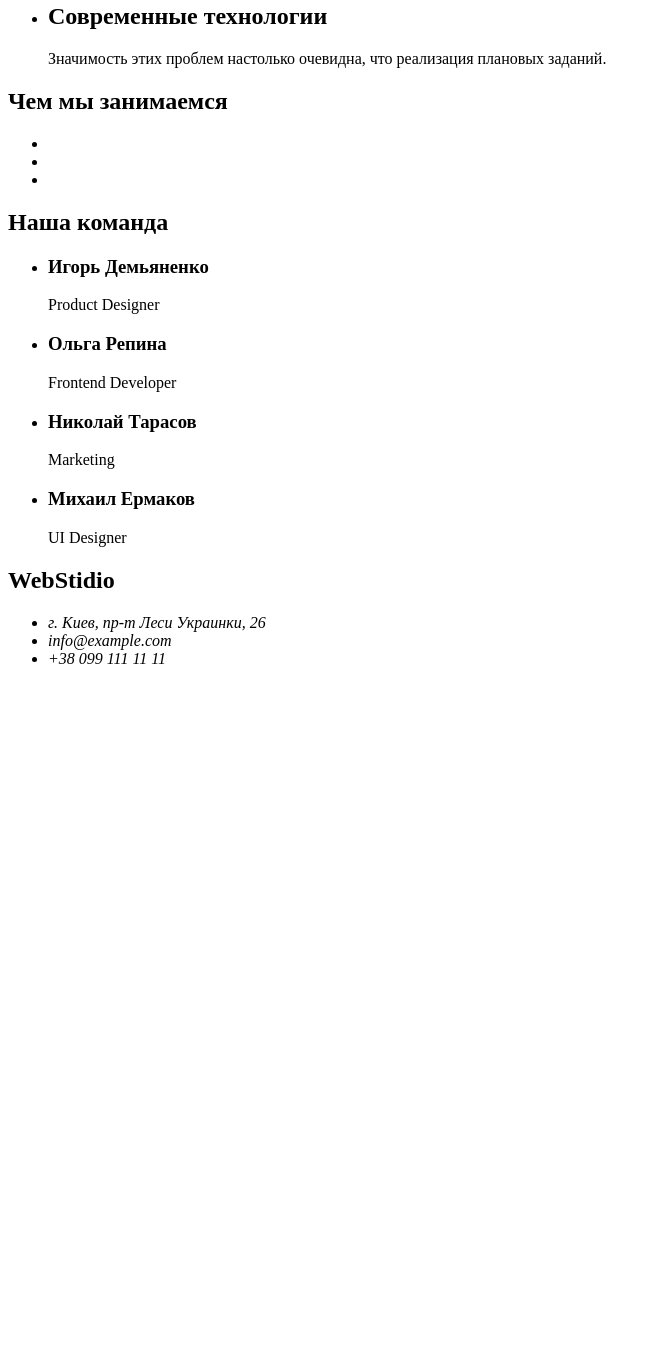
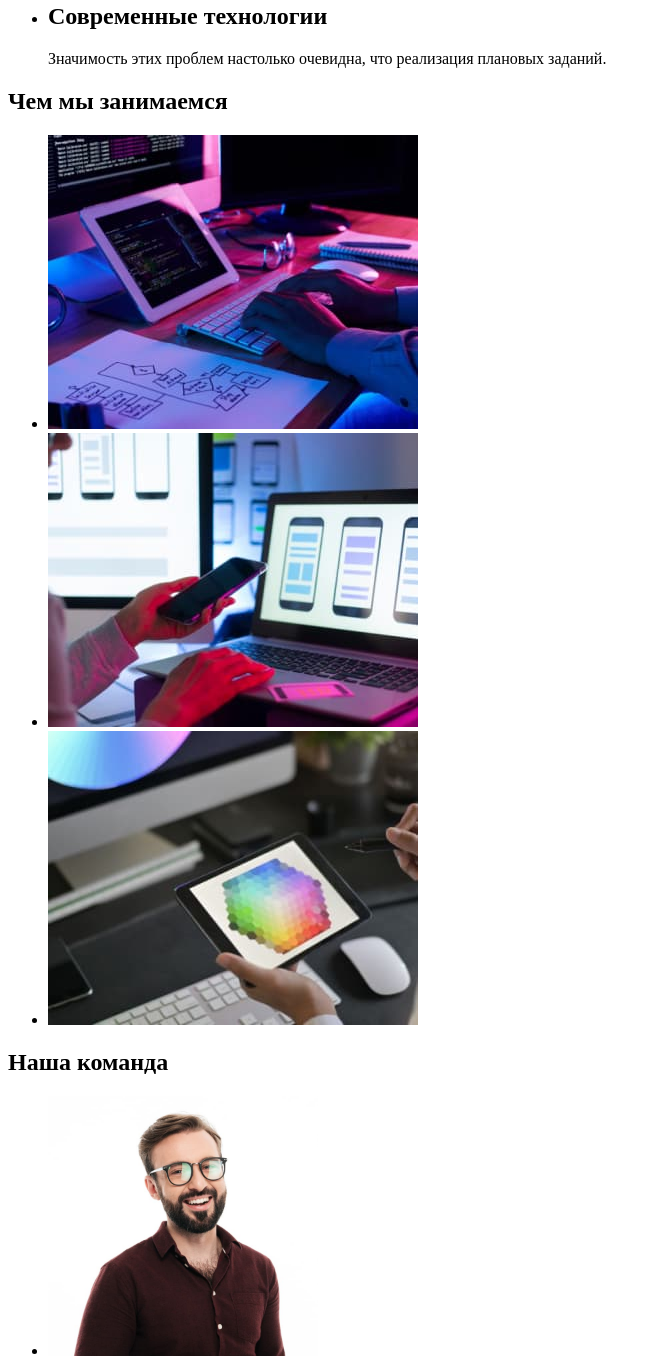
Before and after one commit to simonphoenix67/goit-markup-hw-01, a plain HTML site: page index.html in a window 1280 px wide. Shown: the part 499-1858 px from the top of the page, without its empty margins (0-656 px from the left). Before the commit the page ends 1183 px from the top, so only its background shows below. Drawn offline with Linux system fonts and the light colour scheme.

Commit message:
FirstTry

```diff
--- a/index.html
+++ b/index.html
@@ -4,7 +4,7 @@
     <meta charset="UTF-8" />
     <meta http-equiv="X-UA-Compatible" content="IE=edge" />
     <meta name="viewport" content="width=device-width, initial-scale=1.0" />
-    <title>Document</title>
+    <title>HomeWork1</title>
   </head>
   <body>
     <header width="1600" height="80">
@@ -62,13 +62,21 @@
         <h2>Чем мы занимаемся</h2>
         <ul>
           <li>
-            <a href="./img/ourjob1.jpg" art="построение макета"></a>
+            <img src="./img/ourjob1.jpg" alt="построение макета " width="370" />
           </li>
           <li>
-            <a href="./img/ourjob2.jpg" art="оптимизация под любые девайсы"></a>
+            <img
+              src="./img/ourjob2.jpg"
+              alt="оптимизация под любые девайсы"
+              width="370"
+            />
           </li>
           <li>
-            <a href="./img/ourjob3.jpg" art="дизайнерские проекты"></a>
+            <img
+              src="./img/ourjob3.jpg"
+              alt="дизайнерские проекты"
+              width="370"
+            />
           </li>
         </ul>
       </section>
@@ -76,22 +84,22 @@
         <h2>Наша команда</h2>
         <ul>
           <li>
-            <a href="./img/ourteam1.jpg" alt="Фото сотрудника"></a>
+            <img src="./img/ourteam1.jpg" alt="Фото сотрудника" width="270" />
             <h3>Игорь Демьяненко</h3>
             <p>Product Designer</p>
           </li>
           <li>
-            <a href="./img/ourteam2.jpg" alt="Фото сотрудника"></a>
+            <img src="./img/ourteam2.jpg" alt="Фото сотрудника" width="270" />
             <h3>Ольга Репина</h3>
             <p>Frontend Developer</p>
           </li>
           <li>
-            <a href="./img/ourteam3.jpg" alt="Фото сотрудника"></a>
+            <img src="./img/ourteam3.jpg" alt="Фото сотрудника" width="270" />
             <h3>Николай Тарасов</h3>
             <p>Marketing</p>
           </li>
           <li>
-            <a href="./img/ourteam4.jpg" alt="Фото сотрудника"></a>
+            <img src="./img/ourteam4.jpg" alt="Фото сотрудника" width="270" />
             <h3>Михаил Ермаков</h3>
             <p>UI Designer</p>
           </li>
```
